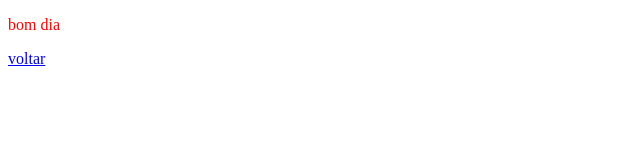
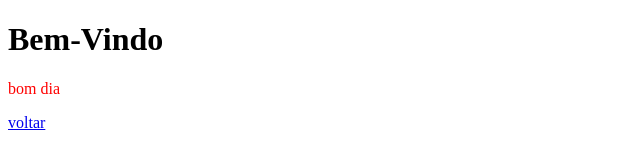
Before and after one commit to LucasTQ7/site-top, a plain HTML site: page pag2.html in a window 1280 px wide. Shown: the whole page, without its empty margins (0-640 px from the left). Drawn offline with Linux system fonts and the light colour scheme.

Commit message:
Update pag2.html

```diff
--- a/pag2.html
+++ b/pag2.html
@@ -6,7 +6,8 @@
     <meta name="viewport" content="width=device-width,initial-scaale=1.0">
     <link rel="shortcut icon"href="favicon.png"type="image/x-icon">
     <style>
-    body{background-color:lightgreen
+    h1{
+         background-color:lightgreen
          color:darkgreen;
         }
       p{
@@ -15,6 +16,8 @@
     </style>
   </head>
   <body>
+    <h1 style="color:purple;"></h1>
+    <h1> Bem-Vindo</h1>
     <p>bom dia</p>
     <p><a href="index.html"rel="prev" target="_self">voltar</a></p>
   </body>
```
